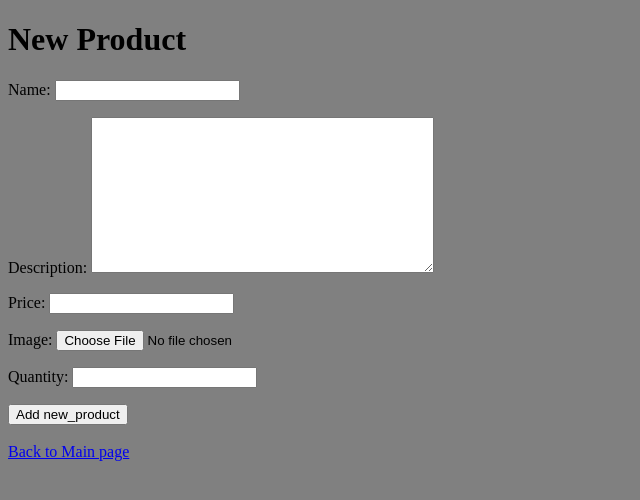
After one commit to Stebeniev/dj_module, a Django app: page /new/product in a window 1280 px wide. The commit adds this page. Shown: the top 500 px of the page, without its empty margins (0-640 px from the left). Run offline with Django 4.2, Linux system fonts and the light colour scheme.

Commit message:
add Product + Purchase

```diff
--- a/django_module/settings.py
+++ b/django_module/settings.py
@@ -125,5 +125,5 @@ STATIC_URL = 'static/'
 
 DEFAULT_AUTO_FIELD = 'django.db.models.BigAutoField'
 AUTH_USER_MODEL = 'mysite.MyUser'
-LOGOUT_REDIRECT_URL = "login"
-LOGIN_REDIRECT_URL = "home"
+# LOGOUT_REDIRECT_URL = "login"
+# LOGIN_REDIRECT_URL = "home"
--- a/mysite/models.py
+++ b/mysite/models.py
@@ -22,7 +22,7 @@ class Product(models.Model):
     class Meta:
         verbose_name = 'Product'
         verbose_name_plural = 'Products'
-        ordering = ('name',)
+        ordering = ['name']
 
 
     def __str__(self):
@@ -39,10 +39,13 @@ class Purchase(models.Model):
     class Meta:
         verbose_name = 'Purchase'
         verbose_name_plural = 'Purchases'
-        ordering = ('created', )
+        ordering = ['-created']
 
     def __str__(self):
-        return f'{self.product} | {self.quantity}'
+        return f"{self.product}"
+
+    def total(self):
+        return self.product.price * self.quantity
 
 
 class Return(models.Model):
@@ -50,9 +53,7 @@ class Return(models.Model):
     created = models.DateTimeField(default=timezone.now)
 
     class Meta:
-        verbose_name = 'Return'
-        verbose_name_plural = 'Returns'
-
+        ordering = ['created']
 
     def __str__(self):
         return f'{self.delete}'
--- a/mysite/urls.py
+++ b/mysite/urls.py
@@ -1,9 +1,14 @@
 from django.urls import path
-from .views import ProductView, Register, Login, Logout
+from .views import ProductView, Register, Login, Logout, ProductCreateView, ProductUpdateView, PurchasesCreateView, \
+    PurchaseListView
 
 urlpatterns = [
     path('', ProductView.as_view(), name='home'),
     path('signup/', Register.as_view(), name='signup'),
     path('login/', Login.as_view(), name='login'),
-    path('logout/', Logout.as_view(), name='logout')
+    path('logout/', Logout.as_view(), name='logout'),
+    path('new/product', ProductCreateView.as_view(), name='new_product'),
+    path('update/product/<int:pk>', ProductUpdateView.as_view(), name='update_product'),
+    path('purchase/create<int:pk>', PurchasesCreateView.as_view(), name='purchase_create'),
+    path('purchase/', PurchaseListView.as_view(), name='purchase'),
 ]
--- a/mysite/views.py
+++ b/mysite/views.py
@@ -1,11 +1,14 @@
+from django.contrib.auth.decorators import login_required
 from django.contrib.auth.forms import AuthenticationForm
+from django.contrib.auth.mixins import LoginRequiredMixin
 from django.contrib.auth.views import LoginView, LogoutView
-from django.shortcuts import render
+from django.shortcuts import render, redirect
 from django.urls import reverse_lazy
-from django.views.generic import ListView, CreateView
+from django.views.generic import ListView, CreateView, UpdateView
+from django.contrib import messages
 
-from mysite.forms import UserRegisterForm
-from mysite.models import Product
+from mysite.forms import UserRegisterForm, PurchaseCreateForm
+from mysite.models import Product, Purchase, MyUser
 
 
 class ProductView(ListView):
@@ -29,4 +32,49 @@ class Login(LoginView):
 
 
 class Logout(LogoutView):
-    pass
+    next_page = 'home'
+
+
+class ProductCreateView(CreateView):
+    model = Product
+    fields = '__all__'
+    template_name = 'new_product.html'
+    success_url = reverse_lazy('new_product')
+
+
+class ProductUpdateView(UpdateView):
+    model = Product
+    fields = '__all__'
+    template_name = 'update_product.html'
+    success_url = reverse_lazy('home')
+
+
+class PurchaseListView(LoginRequiredMixin, ListView):
+    login_url = 'login'
+    model = Purchase
+    template_name = 'purchase.html'
+    # extra_context = {'form': PurchaseCreateForm}
+    # extra_context = {'create_form': PurchaseCreateForm()}
+
+    def get_queryset(self):
+        if not self.request.user.is_superuser:
+            queryset = Purchase.objects.filter(user=self.request.user)
+            return queryset
+        queryset = Purchase.objects.all()
+        return queryset
+
+
+class PurchasesCreateView(LoginRequiredMixin, CreateView):
+    login_url = 'login'
+    model = Purchase
+    form_class = PurchaseCreateForm
+    template_name = 'home.html'
+    success_url = reverse_lazy('purchases')
+
+    def form_valid(self, form):
+        object = form.save(commit=False)
+        object.user = self.request.user
+        product = Product.objects.get(id=self.request.POST['product_pk'])
+        object.product = product
+        object.save()
+        return super().form_valid(form=form)
--- /dev/null
+++ b/templates/new_product.html
@@ -0,0 +1,11 @@
+{% extends 'main.html' %}
+{% block content %}
+    <h1>New Product</h1>
+    <form method="post" action="{% url 'new_product' %}">
+        {% csrf_token %}
+        {{ form.as_p }}
+        <input type="submit" value="Add new_product">
+    </form>
+    <br>
+    <a href="{% url 'home' %}">Back to Main page</a>
+{% endblock %}
```
Also changed, not shown: mysite/forms.py (+13 -1 lines), templates/home.html (+13 -2 lines), templates/purchase.html (added, +12 -0 lines), templates/update_product.html (added, +11 -0 lines), mysite/migrations/0007_alter_return_options.py (added), mysite/migrations/0008_alter_product_options_alter_purchase_options_and_more.py (added).
